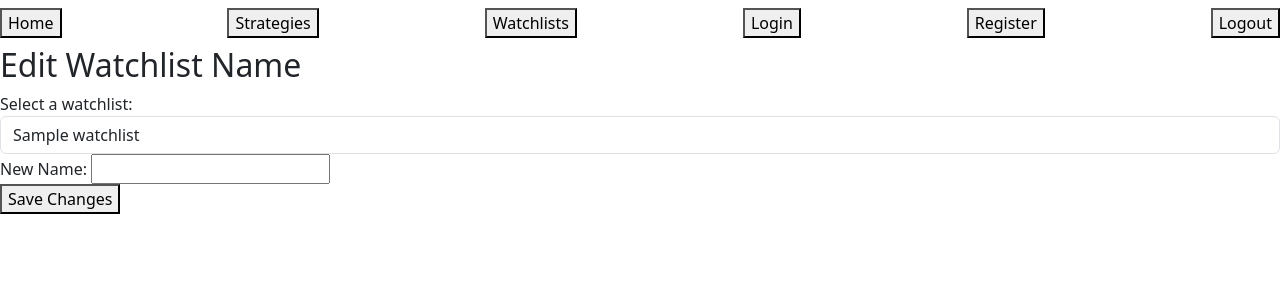
After one commit to ryanlharper/Portfolio-Manager, a Django app: page /edit_watchlist/ in a window 1280 px wide. The commit adds this page. Shown: the top 300 px of the page. Run offline with Django 3.2, Linux system fonts and the light colour scheme; a user stored in the database is signed in; tables that the repository leaves empty hold one stand-in row (values such as "Sample post"); some libraries are stand-ins or nearby versions.

Commit message:
manage watchlists

```diff
--- a/investment/forms.py
+++ b/investment/forms.py
@@ -204,3 +204,8 @@ class AddSecurityForm(forms.Form):
         if not symbol:
             raise ValidationError("Symbol is required.")
         return cleaned_data
+
+class EditWatchlistForm(forms.ModelForm):
+    class Meta:
+        model = Watchlist
+        fields = ['name']
--- /dev/null
+++ b/investment/templates/edit_watchlist.html
@@ -0,0 +1,25 @@
+{% extends 'base.html' %}
+
+{% block content %}
+{{ block.super }}
+
+<h2>Edit Watchlist Name</h2>
+
+<form method="post">
+  {% csrf_token %}
+  <div class="form-group">
+    <label for="watchlist">Select a watchlist:</label>
+    <select name="watchlist" class="form-control">
+      {% for watchlist in watchlists %}
+      <option value="{{ watchlist.id }}">{{ watchlist.name }}</option>
+      {% endfor %}
+    </select>
+  </div>
+  <div class="form-group">
+    <label for="name">New Name:</label>
+    {{ form.name }}
+  </div>
+  <button type="submit" class="button">Save Changes</button>
+</form>
+
+{% endblock %}
--- a/investment/templates/watchlists_list.html
+++ b/investment/templates/watchlists_list.html
@@ -21,5 +21,7 @@
 </table>
 <nav class="navbar">
     <a href="{% url 'add_watchlist'%}"><button class="button">Add Watchlist</button></a>
+    <a href="{% url 'edit_watchlist'%}"><button class="button">Edit Watchlist</button></a>
+    <a href="{% url 'delete_watchlist'%}"><button class="button">Delete Watchlist</button></a>
 </nav>
 {% endblock %}
--- a/investment/views.py
+++ b/investment/views.py
@@ -1,6 +1,7 @@
 from django.contrib.auth.decorators import login_required
 from django.shortcuts import render, redirect, get_object_or_404
-from investment.forms import NewStrategyForm, AddPositionForm, NewWatchlistForm, AddSecurityForm, SellPositionForm, IncreasePositionForm, EditStrategyForm
+from investment.forms import NewStrategyForm, AddPositionForm, NewWatchlistForm
+from investment.forms import EditWatchlistForm, AddSecurityForm, SellPositionForm, IncreasePositionForm, EditStrategyForm
 from investment.models import Strategy, Transaction, Position, Watchlist, WatchedStock
 from decimal import Decimal
 
@@ -381,3 +382,32 @@ def home(request):
         'watchlists': watchlists,
     }
     return render(request, 'home.html', context)
+
+@login_required
+def delete_watchlist(request):
+    if request.method == 'POST':
+        watchlist_id = request.POST.get('watchlist')
+        watchlist = Watchlist.objects.get(id=watchlist_id, user=request.user)
+        watchlist.delete()
+        return redirect('watchlists_list')
+    else:
+        watchlists = Watchlist.objects.filter(user=request.user).order_by('name')
+        context = {'watchlists': watchlists}
+        return render(request, 'delete_watchlist.html', context)
+
+
+@login_required
+def edit_watchlist(request):
+    watchlists = Watchlist.objects.filter(user=request.user).order_by('name')
+    form = EditWatchlistForm(request.POST or None)
+
+    if request.method == 'POST':
+        watchlist_id = request.POST.get('watchlist')
+        watchlist = Watchlist.objects.get(id=watchlist_id, user=request.user)
+        form = EditWatchlistForm(request.POST, instance=watchlist)
+        if form.is_valid():
+            form.save()
+            return redirect('watchlists_list')
+
+    context = {'watchlists': watchlists, 'form': form}
+    return render(request, 'edit_watchlist.html', context)
--- a/pm/urls.py
+++ b/pm/urls.py
@@ -20,7 +20,8 @@ from pm.views import SignUpView
 from investment.views import add_strategy, strategies_list, transactions_list, positions
 from investment.views import add_position, success_view, failure_view, delete_strategy
 from investment.views import sell_position, increase_position, edit_strategy, add_watchlist
-from investment.views import watchlist, watchlists_list, add_security, home
+from investment.views import watchlist, watchlists_list, add_security, home, delete_watchlist
+from investment.views import edit_watchlist
 
 urlpatterns = [
     path('admin/', admin.site.urls),
@@ -42,4 +43,6 @@ urlpatterns = [
     path('watchlist/<int:watchlist_id>/', watchlist, name='watchlist'),
     path('watchlists/', watchlists_list, name='watchlists_list'),
     path('add_security/<int:watchlist_id>/', add_security, name='add_security'),
+    path('delete_watchlist/', delete_watchlist, name='delete_watchlist'),
+    path('edit_watchlist/', edit_watchlist, name='edit_watchlist'),
 ]
--- a/templates/base.html
+++ b/templates/base.html
@@ -7,7 +7,7 @@
     <meta name="viewport" content="width=device-width, initial-scale=1.0">
   <link rel="stylesheet" href="{% static 'css/bootstrap.css' %}">
   <link rel="icon" type="image/png" href="{% static 'images/favicon.jpg' %}">
-  <title>{% block title %}Investment Model Manager{% endblock %}</title>
+  <title>{% block title %}Investment Manager Tools{% endblock %}</title>
 </head>
 <body>
   <main>
```
Also changed, not shown: investment/templates/delete_watchlist.html (added, +20 -0 lines), investment/models.py (line endings or trailing spaces).
